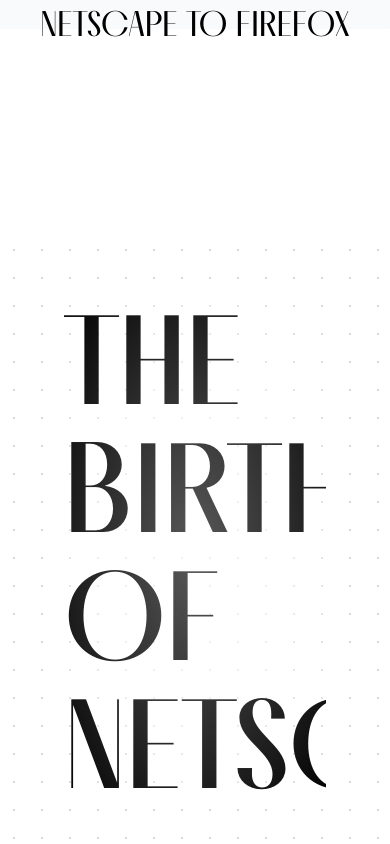
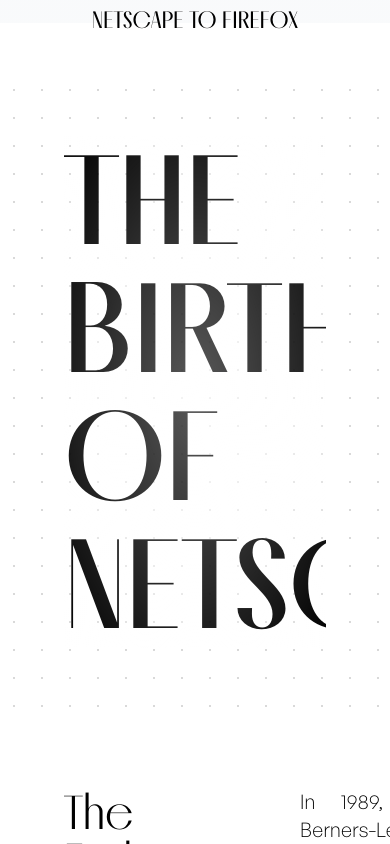
Before and after one commit to sanjana-mukherjee/netscape-navigator, a React (Vite) app: page / in a window 390 px wide. Shown: the top 844 px of the page. Built offline with nearby package versions, Linux system fonts and the light colour scheme.

Commit message:
add responsiveness

```diff
--- a/src/App.tsx
+++ b/src/App.tsx
@@ -4,11 +4,11 @@
   return (
     <main className="font-gsans">
       <div className="pt-1 bg-linear-[var(--color-gray-50)_65%,transparent_65%]">
-        <h1 className="text-center uppercase text-4xl font-melodrama font-medium">
+        <h1 className="text-center uppercase font-melodrama font-medium px-2 text-2xl md:text-4xl">
           Netscape to firefox
         </h1>
       </div>
-      <div className="mt-48">
+      <div className="mt-10 sm:mt-28 md:mt-48">
         <Content />
       </div>
     </main>
```
